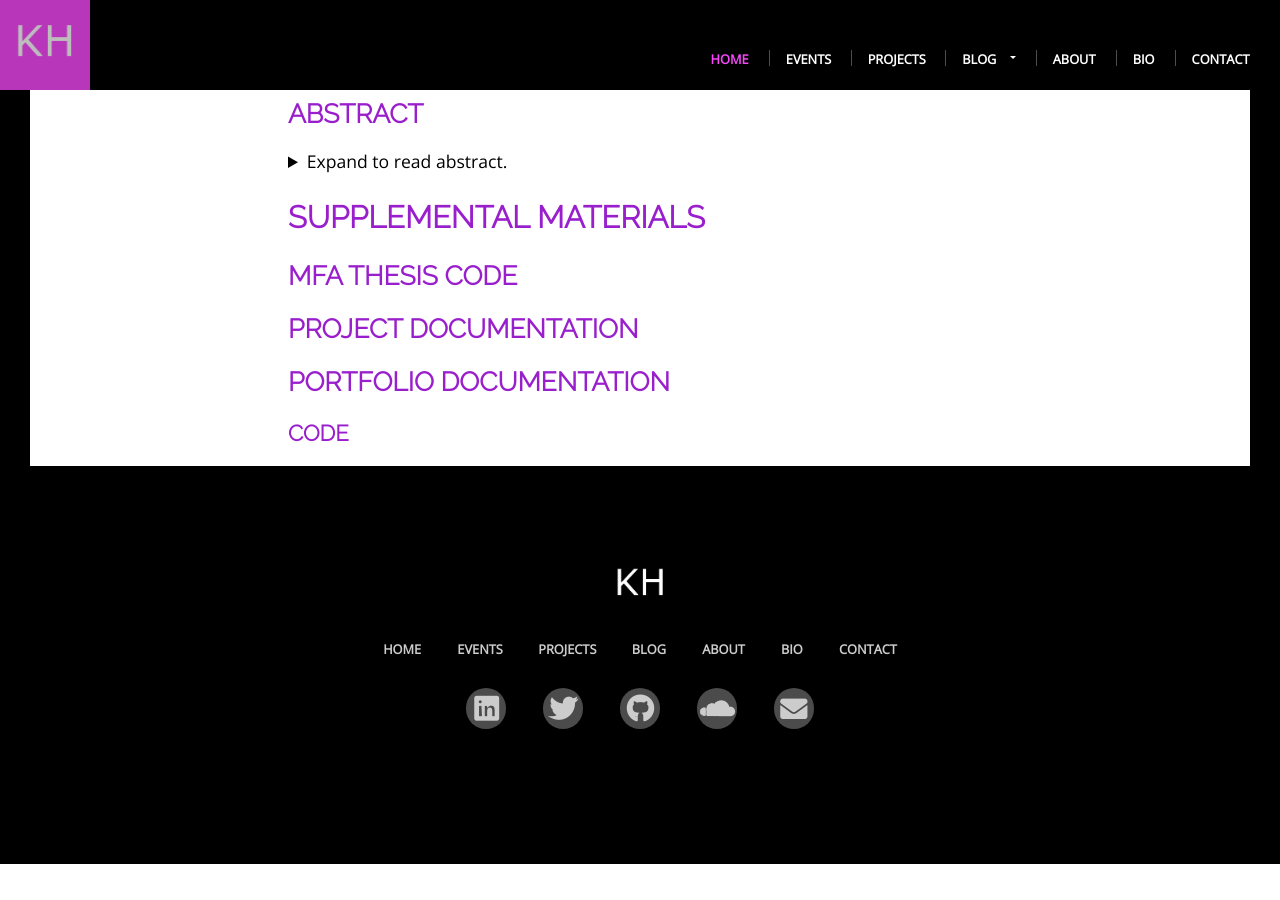
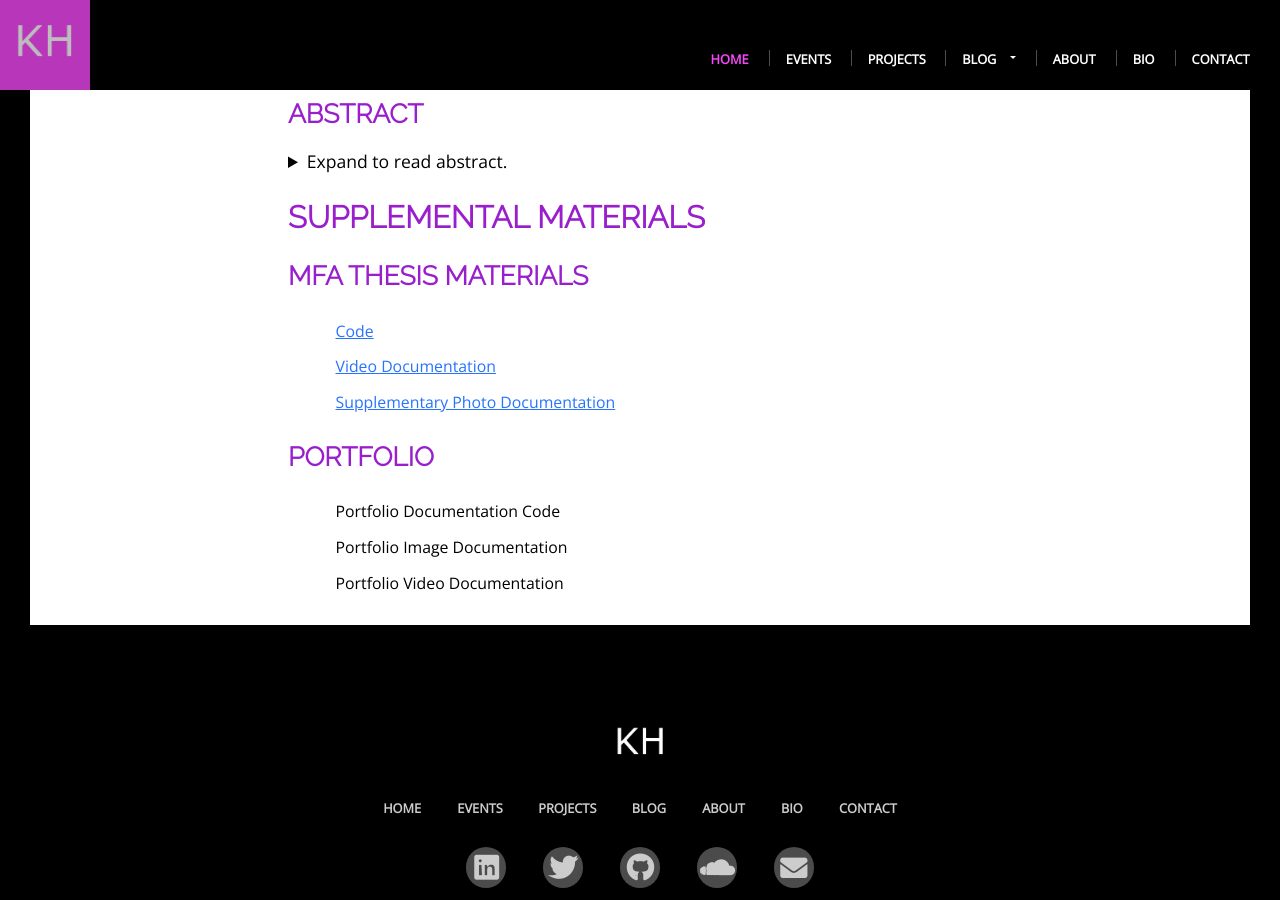
Before and after one commit to khoeger/khoeger.github.io, a Jekyll site: the page built from mfa-thesis/mfathesis.md, in a window 1280 px wide and 900 px high, scrolled down 544 px. Built offline with Jekyll 4.4.1, drawn with Linux system fonts in a browser that asks for light colours; our own code applies the rules of GitHub Pages for plain Markdown files; before the commit the page ends 1408 px from its top, so only the background shows below that.

Commit message:
Add supplementary MFA Supporting materials

```diff
--- a/mfa-thesis/mfathesis.md
+++ b/mfa-thesis/mfathesis.md
@@ -27,7 +27,13 @@ Through physical motion, this work provided an alternative understanding of bein
 </pre>
 </details>
 ## Supplemental Materials
-### MFA Thesis Code
-### Project Documentation
-### Portfolio Documentation
-#### Code
+
+### MFA Thesis Materials
+- [Code](https://github.com/khoeger/allMaxPatches/tree/main/tapeDeck/LordHall_Final)
+- [Video Documentation](https://vimeo.com/725054121)
+- [Supplementary Photo Documentation](https://photos.app.goo.gl/VjnUDupm3HcF2vyK9)
+
+### Portfolio
+- Portfolio Documentation Code
+- Portfolio Image Documentation
+- Portfolio Video Documentation
```
